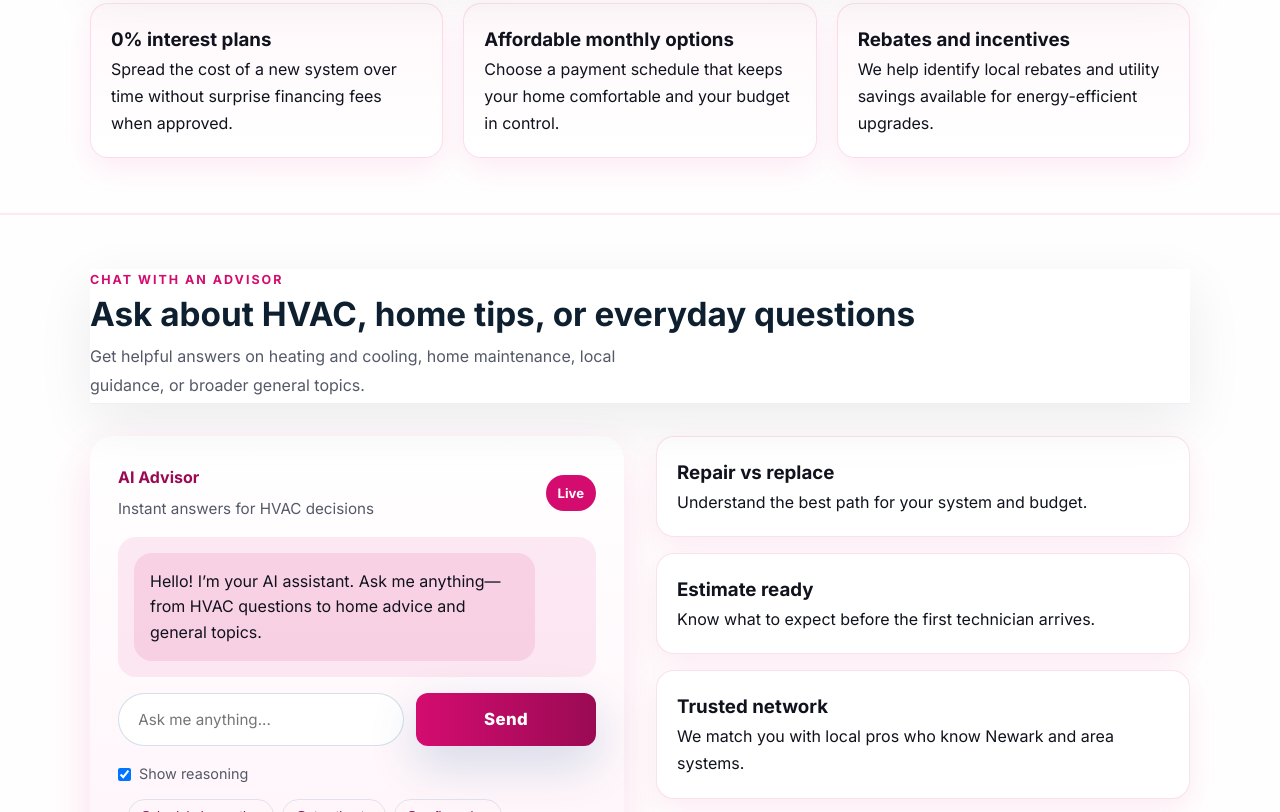
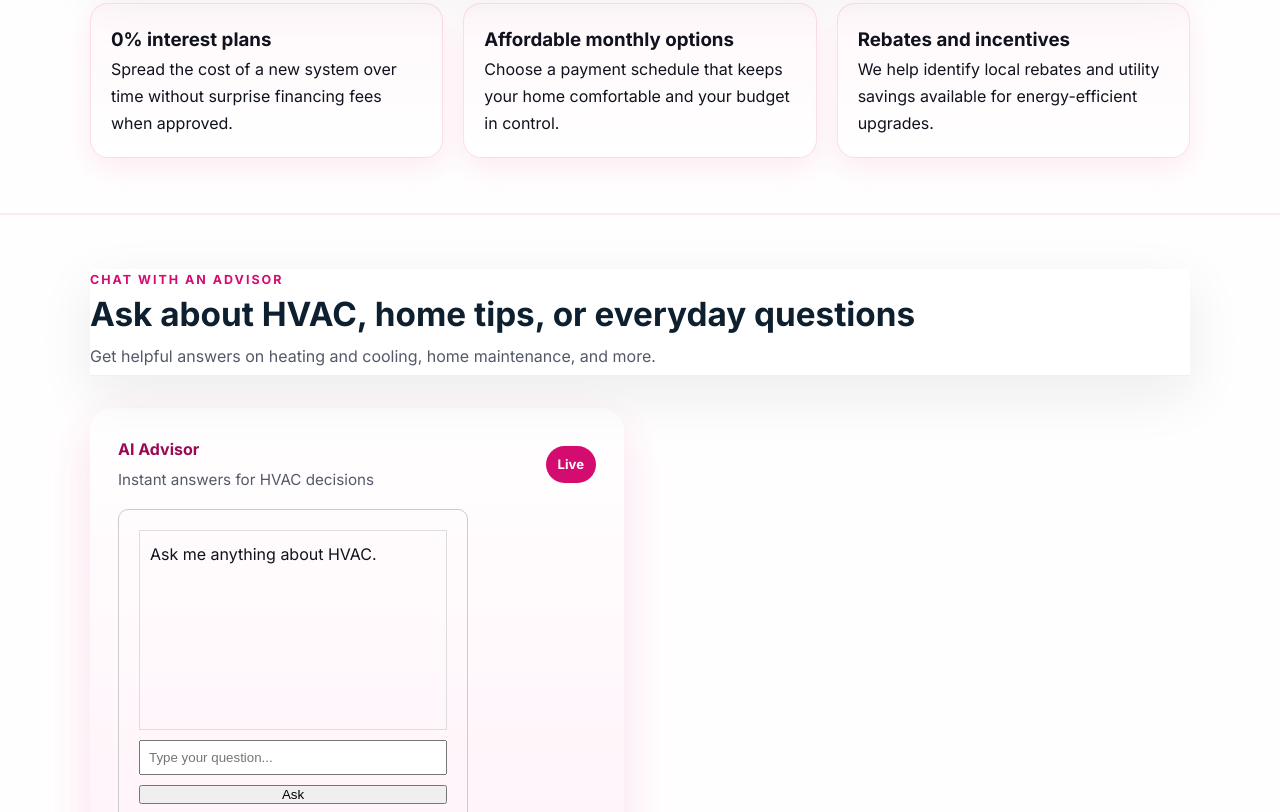
Before and after one commit to vedpathakshaurya/as-hvac-website, a plain HTML site: page index.html in a window 1280 px wide. Shown: the part 1988-2800 px from the top of the page. Drawn offline with Linux system fonts and the light colour scheme.

Commit message:
Update index.html

```diff
--- a/index.html
+++ b/index.html
@@ -204,7 +204,7 @@
     <header class="section-header">
       <div class="section-kicker">Chat with an Advisor</div>
       <h2 class="section-title">Ask about HVAC, home tips, or everyday questions</h2>
-        <p class="section-subtitle">Get helpful answers on heating and cooling, home maintenance, local guidance, or broader general topics.</p>
+      <p class="section-subtitle">Get helpful answers on heating and cooling, home maintenance, and more.</p>
     </header>
 
     <div class="ai-grid">
@@ -216,45 +216,46 @@
           </div>
           <div class="ai-chat-badge">Live</div>
         </div>
-          <div class="ai-chat-window" id="aiChatWindow">
-            <div class="ai-message ai-message-bot">Hello! I’m your AI assistant. Ask me anything—from HVAC questions to home advice and general topics.</div>
+
+        <!-- Working AI Chat -->
+        <div id="ai-chat" style="max-width:350px;padding:20px;border:1px solid #ccc;border-radius:10px;">
+          <div id="ai-log" style="height:200px;overflow-y:auto;border:1px solid #ddd;padding:10px;margin-bottom:10px;">
+            Ask me anything about HVAC.
           </div>
-          <div class="ai-chat-input-row">
-            <input id="aiInput" class="ai-chat-input" type="text" placeholder="Ask me anything..." aria-label="Ask the AI advisor" />
-            <button id="aiSendButton" class="btn-primary" type="button">Send</button>
+          <input id="ai-input" type="text" placeholder="Type your question..." style="width:100%;padding:8px;">
+          <button onclick="sendAI()" style="margin-top:10px;width:100%;">Ask</button>
         </div>
-          <div class="ai-chat-actions">
-            <label class="ai-reasoning-toggle"><input type="checkbox" id="aiReasoningToggle" checked> Show reasoning</label>
-            <div class="ai-quick-actions">
-              <button class="btn-outline" id="aiActionSchedule" type="button">Schedule inspection</button>
-              <button class="btn-outline" id="aiActionEstimate" type="button">Get estimate</button>
-              <button class="btn-outline" id="aiActionFinancing" type="button">See financing</button>
-            </div>
-            <div class="ai-small-actions">
-              <button class="btn-secondary btn-estimate" type="button" id="askAiQuickButton">Try a sample question</button>
-              <button class="btn-primary btn-schedule" id="talkAdvisorButton" type="button">Talk to an Advisor</button>
-            </div>
-          </div>
-        </div>
-
-        <div class="ai-features">
-          <article class="feature-card">
-            <h3>Repair vs replace</h3>
-            <p>Understand the best path for your system and budget.</p>
-          </article>
-          <article class="feature-card">
-            <h3>Estimate ready</h3>
-            <p>Know what to expect before the first technician arrives.</p>
-          </article>
-          <article class="feature-card">
-            <h3>Trusted network</h3>
-            <p>We match you with local pros who know Newark and area systems.</p>
-          </article>
       </div>
     </div>
   </div>
 </section>
 
+<script>
+async function sendAI() {
+    const input = document.getElementById("ai-input").value;
+    const log = document.getElementById("ai-log");
+
+    log.innerHTML += `<div><b>You:</b> ${input}</div>`;
+
+    const response = await fetch("https://api.openai.com/v1/chat/completions", {
+        method: "POST",
+        headers: {
+            "Content-Type": "application/json",
+            "Authorization": "Bearer YOUR_API_KEY"
+        },
+        body: JSON.stringify({
+            model: "gpt-4o-mini",
+            messages: [
+                { role: "system", content: "You are an HVAC expert assistant." },
+                { role: "user", content: input }
+            ]
+        })
+    });
+
+    const data = await response.json();
+    const aiText = data.choices[0].message.content;
+
+    log.innerHTML += `<div><b>
   <!-- Services -->
   <section id="services">
     <div class="section-inner">
```
Lines whose indentation alone changed are shown as unchanged.
